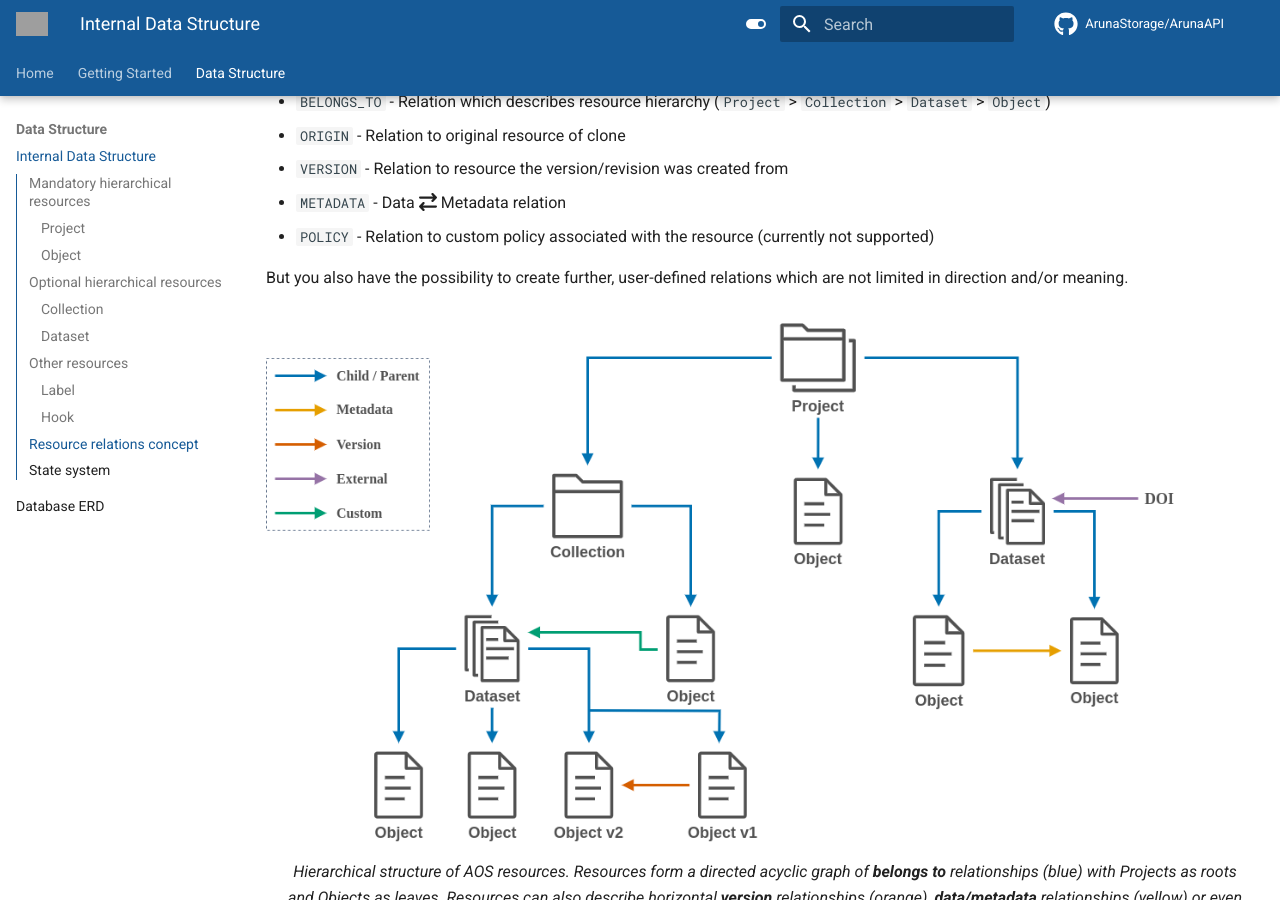
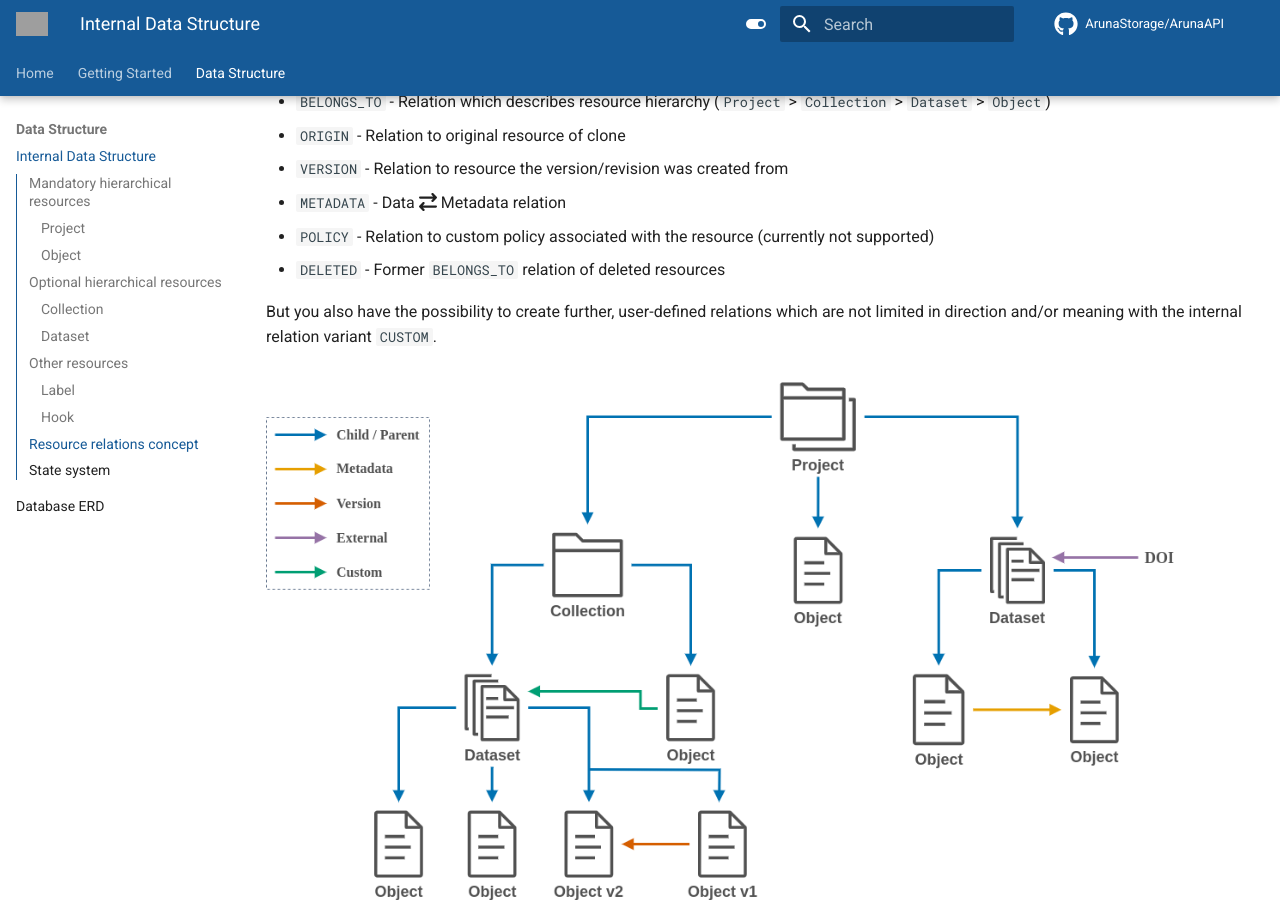
Before and after one commit to ArunaStorage/documentation, an MkDocs documentation site: the page built from docs/internal_data_structure/internal_data_structure.md, in a window 1280 px wide and 900 px high, scrolled down 1869 px. Built offline with MkDocs 1.6.1 and Material for MkDocs 9.7.7, drawn with Linux system fonts in a browser that asks for light colours; comment, search, counter and statistics services are not loaded; the version menu is left out; grey boxes are pictures that could not be loaded.

Commit message:
feat: Update relation section

```diff
--- a/docs/internal_data_structure/internal_data_structure.md
+++ b/docs/internal_data_structure/internal_data_structure.md
@@ -84,8 +84,9 @@ Following there is a list of predefined internal relations:
 * `VERSION` - Relation to resource the version/revision was created from
 * `METADATA` - Data :fontawesome-solid-arrow-right-arrow-left: Metadata relation
 * `POLICY` - Relation to custom policy associated with the resource (currently not supported)
+* `DELETED` - Former `BELONGS_TO` relation of deleted resources
 
-But you also have the possibility to create further, user-defined relations which are not limited in direction and/or meaning.
+But you also have the possibility to create further, user-defined relations which are not limited in direction and/or meaning with the internal relation variant `CUSTOM`.
 
 <figure markdown>
   ![Basic concept of the Aruna Object Storage data structure resource relations](aruna_resources.png#only-light){ align=center }
```
